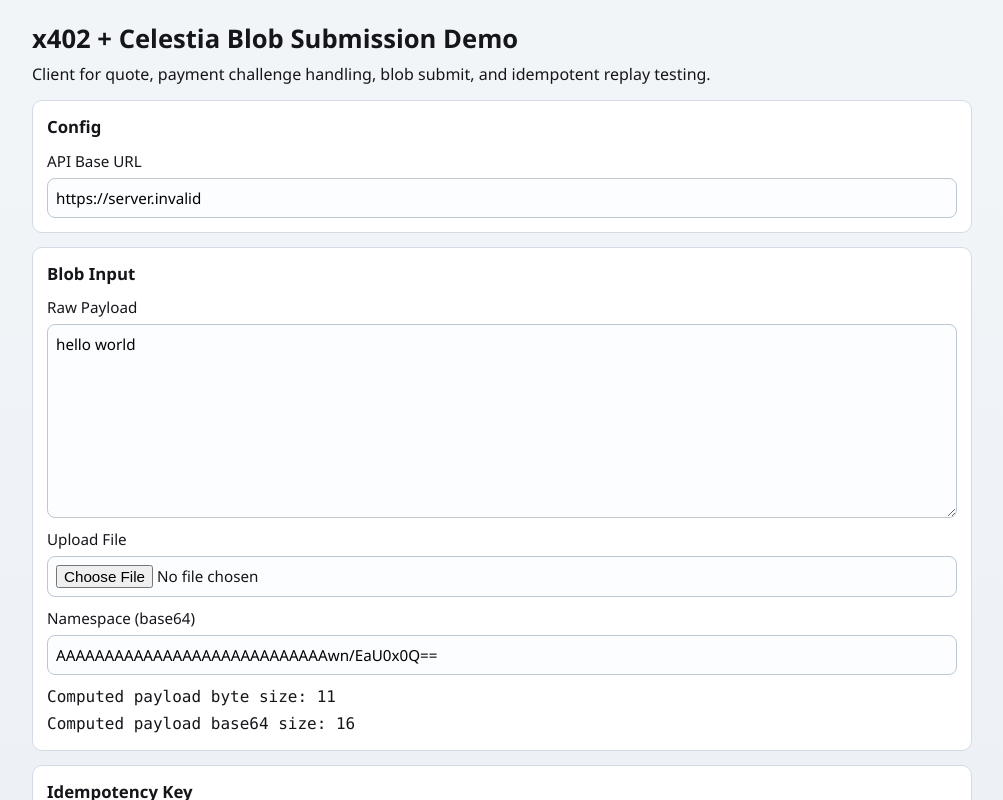
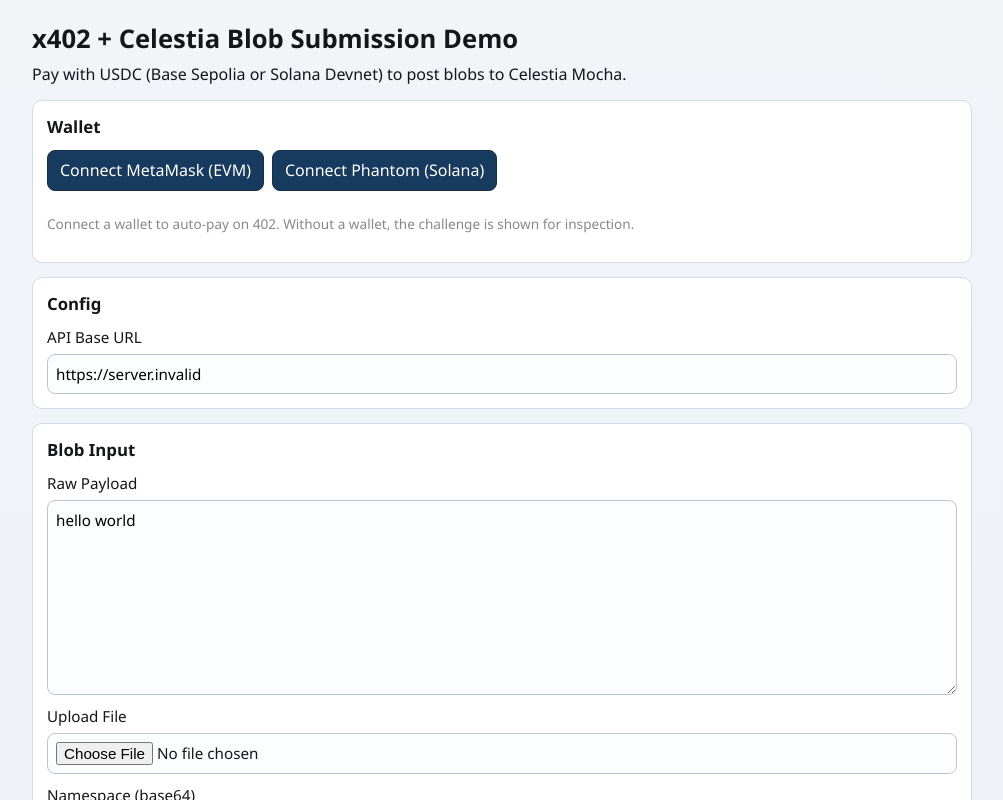
Before and after one commit to jcstein/x402, a React (Vite) app in the folder frontend/: page / in a window 1280 px wide. Shown: the top 800 px of the page, without its empty margins (138-1141 px from the left). Built offline with nearby package versions, Linux system fonts and the light colour scheme; no server answers.

Commit message:
feat: add MetaMask + Phantom wallet integration for x402 browser payments

```diff
--- a/frontend/src/App.tsx
+++ b/frontend/src/App.tsx
@@ -1,4 +1,32 @@
 import { ChangeEvent, useMemo, useState } from "react";
+import { x402Client, x402HTTPClient } from "@x402/core/client";
+import { ExactEvmScheme, toClientEvmSigner } from "@x402/evm";
+import { ExactSvmScheme, toClientSvmSigner } from "@x402/svm";
+import { address as solanaAddress } from "@solana/kit";
+
+// ─── Window type augmentations ───────────────────────────────────────────────
+
+declare global {
+  interface Window {
+    ethereum?: {
+      request: (args: { method: string; params?: unknown[] }) => Promise<unknown>;
+    };
+    phantom?: {
+      solana?: PhantomSolana;
+    };
+    solana?: PhantomSolana;
+  }
+}
+
+interface PhantomSolana {
+  publicKey: { toBase58: () => string };
+  isConnected: boolean;
+  connect: () => Promise<{ publicKey: { toBase58: () => string } }>;
+  disconnect: () => Promise<void>;
+  signTransaction: (tx: unknown) => Promise<unknown>;
+}
+
+// ─── Helpers ─────────────────────────────────────────────────────────────────
 
 const defaultApiBase = import.meta.env.VITE_API_BASE_URL || "http://127.0.0.1:4021";
 const defaultNamespace = "AAAAAAAAAAAAAAAAAAAAAAAAAAAAwn/EaU0x0Q==";
@@ -7,12 +35,10 @@ const encoder = new TextEncoder();
 function toBase64FromBytes(bytes: Uint8Array): string {
   let binary = "";
   const chunkSize = 0x8000;
-
   for (let i = 0; i < bytes.length; i += chunkSize) {
     const chunk = bytes.subarray(i, i + chunkSize);
     binary += String.fromCharCode(...chunk);
   }
-
   return btoa(binary);
 }
 
@@ -24,16 +50,14 @@ function generateIdempotencyKey(): string {
   if (typeof crypto !== "undefined" && typeof crypto.randomUUID === "function") {
     return crypto.randomUUID();
   }
-
-  const rand = Math.random().toString(16).slice(2);
-  return `idempo-${Date.now()}-${rand}`;
+  return `idempo-${Date.now()}-${Math.random().toString(16).slice(2)}`;
 }
 
-type ApiResult = {
-  status: number;
-  ok: boolean;
-  json: unknown;
-};
+function pretty(value: unknown): string {
+  return JSON.stringify(value, null, 2);
+}
+
+type ApiResult = { status: number; ok: boolean; json: unknown; headers: Headers };
 
 async function requestJson(
   url: string,
@@ -57,16 +81,62 @@ async function requestJson(
     parsed = { error: "Response was not JSON" };
   }
 
-  return {
-    status: response.status,
-    ok: response.ok,
-    json: parsed,
-  };
+  return { status: response.status, ok: response.ok, json: parsed, headers: response.headers };
 }
 
-function pretty(value: unknown): string {
-  return JSON.stringify(value, null, 2);
+// ─── Wallet signer builders ───────────────────────────────────────────────────
+
+function buildEvmSigner(addr: string) {
+  return toClientEvmSigner({
+    address: addr as `0x${string}`,
+    signTypedData: ({
+      domain,
+      types,
+      primaryType,
+      message,
+    }: {
+      domain: Record<string, unknown>;
+      types: Record<string, unknown>;
+      primaryType: string;
+      message: Record<string, unknown>;
+    }) =>
+      window.ethereum!.request({
+        method: "eth_signTypedData_v4",
+        params: [addr, JSON.stringify({ domain, types, primaryType, message })],
+      }) as Promise<`0x${string}`>,
+  });
 }
+
+async function buildSvmSigner(phantom: PhantomSolana, pubkeyBase58: string) {
+  // Lazy-import @solana/web3.js for VersionedTransaction bridging
+  const { VersionedTransaction, VersionedMessage } = await import("@solana/web3.js");
+
+  const kitSigner = {
+    address: solanaAddress(pubkeyBase58),
+    // eslint-disable-next-line @typescript-eslint/no-explicit-any
+    signTransactions: async (transactions: readonly any[]) => {
+      return Promise.all(
+        transactions.map(async (tx) => {
+          const message = VersionedMessage.deserialize(new Uint8Array(tx.messageBytes));
+          const versionedTx = new VersionedTransaction(message);
+          const signed = (await phantom.signTransaction(versionedTx)) as {
+            signatures: Uint8Array[];
+          };
+          // Find our slot in the static account keys
+          const keys = message.staticAccountKeys.map((k) => k.toBase58());
+          const ourIdx = keys.indexOf(pubkeyBase58);
+          const sig = ourIdx >= 0 ? signed.signatures[ourIdx] : signed.signatures[0];
+          return { [pubkeyBase58]: sig } as Record<string, Uint8Array>;
+        }),
+      );
+    },
+  };
+
+  // eslint-disable-next-line @typescript-eslint/no-explicit-any
+  return toClientSvmSigner(kitSigner as unknown as Parameters<typeof toClientSvmSigner>[0]);
+}
+
+// ─── Component ───────────────────────────────────────────────────────────────
 
 export default function App() {
   const [apiBaseUrl, setApiBaseUrl] = useState(defaultApiBase);
@@ -74,6 +144,11 @@ export default function App() {
   const [namespace, setNamespace] = useState(defaultNamespace);
   const [idempotencyKey, setIdempotencyKey] = useState(() => generateIdempotencyKey());
 
+  // Wallet
+  const [evmAddress, setEvmAddress] = useState<string | null>(null);
+  const [svmAddress, setSvmAddress] = useState<string | null>(null);
+
+  // Results
   const [quoteResponse, setQuoteResponse] = useState<unknown>(null);
   const [submitResponse, setSubmitResponse] = useState<unknown>(null);
   const [submitStatus, setSubmitStatus] = useState<number | null>(null);
@@ -81,49 +156,20 @@ export default function App() {
   const [posterInfo, setPosterInfo] = useState<unknown>(null);
   const [errorMessage, setErrorMessage] = useState<string>("");
   const [loadingKey, setLoadingKey] = useState<string>("");
+  const [paymentStatus, setPaymentStatus] = useState<string>("");
 
   const dataBase64 = useMemo(() => toBase64FromText(rawPayload), [rawPayload]);
   const payloadBytes = useMemo(() => encoder.encode(rawPayload).byteLength, [rawPayload]);
-
   const blobBody = useMemo(() => ({ data: dataBase64, namespace }), [dataBase64, namespace]);
 
-  const paymentChallenge = useMemo(() => {
-    if (submitStatus !== 402 || !submitResponse || typeof submitResponse !== "object") {
-      return null;
-    }
-
-    const json = submitResponse as Record<string, unknown>;
-
-    const options =
-      (json.accepts as Array<Record<string, unknown>> | undefined) ||
-      (json.acceptedOptions as Array<Record<string, unknown>> | undefined) ||
-      [];
-
-    const first = options[0] || {};
-
-    return {
-      amount: first.maxAmountRequired || first.amount || "unknown",
-      currency: first.asset || first.currency || "unknown",
-      network: first.network || "unknown",
-      scheme: first.scheme || "unknown",
-      raw: json,
-    };
-  }, [submitResponse, submitStatus]);
-
   const txHash = useMemo(() => {
-    if (!submitResponse || typeof submitResponse !== "object") {
-      return "";
-    }
-
+    if (!submitResponse || typeof submitResponse !== "object") return "";
     const maybe = (submitResponse as Record<string, unknown>).txHash;
     return typeof maybe === "string" ? maybe : "";
   }, [submitResponse]);
 
   const explorerLinks = useMemo(() => {
-    if (!txHash || submitStatus !== 200) {
-      return null;
-    }
-
+    if (!txHash || submitStatus !== 200) return null;
     return {
       celestia: `https://mocha.celenium.io/tx/${txHash}`,
       solana: `https://explorer.solana.com/tx/${txHash}?cluster=devnet`,
@@ -131,9 +177,12 @@ export default function App() {
     };
   }, [submitStatus, txHash]);
 
+  const isBusy = (key: string) => loadingKey === key;
+
   async function runAction(actionKey: string, fn: () => Promise<void>) {
     setLoadingKey(actionKey);
     setErrorMessage("");
+    setPaymentStatus("");
     try {
       await fn();
     } catch (error) {
@@ -143,17 +192,36 @@ export default function App() {
     }
   }
 
+  // ── Wallet connections ──────────────────────────────────────────────────────
+
+  async function connectMetaMask() {
+    await runAction("connect-evm", async () => {
+      if (!window.ethereum) throw new Error("MetaMask not found");
+      const accounts = (await window.ethereum.request({ method: "eth_requestAccounts" })) as string[];
+      setEvmAddress(accounts[0]);
+    });
+  }
+
+  async function connectPhantom() {
+    await runAction("connect-svm", async () => {
+      const phantom = window.phantom?.solana ?? window.solana;
+      if (!phantom) throw new Error("Phantom wallet not found");
+      const { publicKey } = await phantom.connect();
+      setSvmAddress(publicKey.toBase58());
+    });
+  }
+
+  // ── File upload ─────────────────────────────────────────────────────────────
+
   async function onFileUpload(event: ChangeEvent<HTMLInputElement>) {
     const file = event.target.files?.[0];
-    if (!file) {
-      return;
-    }
-
+    if (!file) return;
     await runAction("file-upload", async () => {
-      const text = await file.text();
-      setRawPayload(text);
+      setRawPayload(await file.text());
     });
   }
+
+  // ── Quote ───────────────────────────────────────────────────────────────────
 
   async function getQuote() {
     await runAction("quote", async () => {
@@ -164,16 +232,67 @@ export default function App() {
     });
   }
 
+  // ── Submit + auto-pay ───────────────────────────────────────────────────────
+
   async function submitBlob() {
     await runAction("submit", async () => {
-      const result = await requestJson(`${apiBaseUrl}/v1/blobs`, "POST", blobBody, {
-        "idempotency-key": idempotencyKey,
-      });
+      const reqHeaders: Record<string, string> = { "idempotency-key": idempotencyKey };
+      const result = await requestJson(`${apiBaseUrl}/v1/blobs`, "POST", blobBody, reqHeaders);
 
       setSubmitStatus(result.status);
       setSubmitResponse(result.json);
+
+      // No wallet → just show the challenge
+      if (result.status !== 402 || (!evmAddress && !svmAddress)) return;
+
+      // ── Build x402 HTTP client ──
+      const paymentClient = new x402Client();
+
+      if (evmAddress) {
+        const signer = buildEvmSigner(evmAddress);
+        paymentClient.register("eip155:*", new ExactEvmScheme(signer));
+      }
+
+      if (svmAddress) {
+        const phantom = window.phantom?.solana ?? window.solana;
+        if (phantom) {
+          const svmSigner = await buildSvmSigner(phantom, svmAddress);
+          paymentClient.register("solana:*", new ExactSvmScheme(svmSigner));
+        }
+      }
+
+      const httpClient = new x402HTTPClient(paymentClient);
+
+      // Parse payment requirements from the 402 response
+      const paymentRequired = httpClient.getPaymentRequiredResponse(
+        (name) => result.headers.get(name),
+        result.json,
+      );
+
+      setPaymentStatus("🔏 Signing payment — approve in your wallet...");
+
+      const paymentPayload = await httpClient.createPaymentPayload(paymentRequired);
+      const paymentHeaders = httpClient.encodePaymentSignatureHeader(paymentPayload);
+
+      setPaymentStatus("📡 Submitting paid request...");
+
+      const paidResult = await requestJson(`${apiBaseUrl}/v1/blobs`, "POST", blobBody, {
+        ...reqHeaders,
+        ...paymentHeaders,
+      });
+
+      setSubmitStatus(paidResult.status);
+      setSubmitResponse(paidResult.json);
+
+      if (paidResult.ok) {
+        setPaymentStatus("✅ Payment successful!");
+      } else {
+        setPaymentStatus(`❌ Payment failed (${paidResult.status})`);
+      }
     });
   }
+
+  // ── Helpers ─────────────────────────────────────────────────────────────────
 
   async function loadNetworkInfo() {
     await runAction("network", async () => {
@@ -189,34 +308,62 @@ export default function App() {
     });
   }
 
-  const isBusy = (key: string) => loadingKey === key;
+  // ── Render ──────────────────────────────────────────────────────────────────
 
   return (
     <div className="page">
       <header>
         <h1>x402 + Celestia Blob Submission Demo</h1>
-        <p>Client for quote, payment challenge handling, blob submit, and idempotent replay testing.</p>
+        <p>Pay with USDC (Base Sepolia or Solana Devnet) to post blobs to Celestia Mocha.</p>
       </header>
 
+      {/* ── Wallet ── */}
+      <section className="panel">
+        <h2>Wallet</h2>
+        <div className="row">
+          <button type="button" onClick={connectMetaMask} disabled={isBusy("connect-evm")}>
+            {evmAddress
+              ? `✅ MetaMask: ${evmAddress.slice(0, 6)}…${evmAddress.slice(-4)}`
+              : isBusy("connect-evm")
+                ? "Connecting…"
+                : "Connect MetaMask (EVM)"}
+          </button>
+          <button type="button" onClick={connectPhantom} disabled={isBusy("connect-svm")}>
+            {svmAddress
+              ? `✅ Phantom: ${svmAddress.slice(0, 6)}…${svmAddress.slice(-4)}`
+              : isBusy("connect-svm")
+                ? "Connecting…"
+                : "Connect Phantom (Solana)"}
+          </button>
+        </div>
+        {!evmAddress && !svmAddress && (
+          <p style={{ color: "#888", fontSize: "0.85em" }}>
+            Connect a wallet to auto-pay on 402. Without a wallet, the challenge is shown for inspection.
+          </p>
+        )}
+      </section>
+
+      {/* ── Config ── */}
       <section className="panel">
         <h2>Config</h2>
         <label>
           API Base URL
           <input
             value={apiBaseUrl}
-            onChange={(event) => setApiBaseUrl(event.target.value)}
+            onChange={(e) => setApiBaseUrl(e.target.value)}
             placeholder="http://127.0.0.1:4021"
           />
         </label>
       </section>
 
+      {/* ── Blob Input ── */}
       <section className="panel">
         <h2>Blob Input</h2>
         <label>
           Raw Payload
           <textarea
             value={rawPayload}
-            onChange={(event) => setRawPayload(event.target.value)}
+            onChange={(e) => setRawPayload(e.target.value)}
             rows={8}
             placeholder="Type text payload"
           />
@@ -227,74 +374,84 @@ export default function App() {
         </label>
         <label>
           Namespace (base64)
-          <input value={namespace} onChange={(event) => setNamespace(event.target.value)} />
+          <input value={namespace} onChange={(e) => setNamespace(e.target.value)} />
         </label>
         <div className="metrics">
-          <div>Computed payload byte size: {payloadBytes}</div>
-          <div>Computed payload base64 size: {dataBase64.length}</div>
+          <div>Payload bytes: {payloadBytes}</div>
+          <div>Base64 size: {dataBase64.length}</div>
         </div>
       </section>
 
+      {/* ── Idempotency Key ── */}
       <section className="panel">
         <h2>Idempotency Key</h2>
         <label>
           Key
-          <input value={idempotencyKey} onChange={(event) => setIdempotencyKey(event.target.value)} />
+          <input
+            value={idempotencyKey}
+            onChange={(e) => setIdempotencyKey(e.target.value)}
+          />
         </label>
         <button type="button" onClick={() => setIdempotencyKey(generateIdempotencyKey())}>
           Regenerate
         </button>
       </section>
 
+      {/* ── Quote ── */}
       <section className="panel">
         <h2>Quote</h2>
         <button type="button" onClick={getQuote} disabled={isBusy("quote")}>
-          {isBusy("quote") ? "Loading..." : "Get Quote"}
+          {isBusy("quote") ? "Loading…" : "Get Quote"}
         </button>
         <pre>{quoteResponse ? pretty(quoteResponse) : "No quote fetched yet."}</pre>
       </section>
 
+      {/* ── Submit ── */}
       <section className="panel">
         <h2>Submit Blob</h2>
         <div className="row">
           <button type="button" onClick={submitBlob} disabled={isBusy("submit")}>
-            {isBusy("submit") ? "Submitting..." : "Submit Blob"}
+            {isBusy("submit") ? "Submitting…" : "Submit Blob"}
           </button>
           <button type="button" onClick={submitBlob} disabled={isBusy("submit")}>
             Re-submit (same key)
           </button>
         </div>
 
-        {submitStatus === 402 && paymentChallenge ? (
+        {paymentStatus && (
+          <div style={{ marginTop: "0.5rem", fontWeight: 500 }}>{paymentStatus}</div>
+        )}
+
+        {submitStatus === 402 && !evmAddress && !svmAddress && (
           <div className="challenge">
             <h3>Payment Challenge (402)</h3>
-            <div>Amount: {String(paymentChallenge.amount)}</div>
-            <div>Currency: {String(paymentChallenge.currency)}</div>
-            <div>Network: {String(paymentChallenge.network)}</div>
-            <div>Scheme: {String(paymentChallenge.scheme)}</div>
+            <p>Connect MetaMask or Phantom above to auto-pay.</p>
           </div>
-        ) : null}
+        )}
 
         <pre>{submitResponse ? pretty(submitResponse) : "No submission response yet."}</pre>
       </section>
 
+      {/* ── Network Info ── */}
       <section className="panel">
         <h2>Network Info</h2>
         <button type="button" onClick={loadNetworkInfo} disabled={isBusy("network")}>
-          {isBusy("network") ? "Loading..." : "Load Network Info"}
+          {isBusy("network") ? "Loading…" : "Load Network Info"}
         </button>
         <pre>{networkInfo ? pretty(networkInfo) : "No network info loaded."}</pre>
       </section>
 
+      {/* ── Poster Status ── */}
       <section className="panel">
         <h2>Poster Status</h2>
         <button type="button" onClick={loadPosterStatus} disabled={isBusy("poster")}>
-          {isBusy("poster") ? "Loading..." : "Load Poster Status"}
+          {isBusy("poster") ? "Loading…" : "Load Poster Status"}
         </button>
         <pre>{posterInfo ? pretty(posterInfo) : "No poster status loaded."}</pre>
       </section>
 
-      {explorerLinks ? (
+      {/* ── Explorer Links ── */}
+      {explorerLinks && (
         <section className="panel">
           <h2>Explorer Links</h2>
           <ul>
@@ -315,14 +472,15 @@ export default function App() {
             </li>
           </ul>
         </section>
-      ) : null}
+      )}
 
-      {errorMessage ? (
+      {/* ── Error ── */}
+      {errorMessage && (
         <section className="panel error">
           <h2>Error</h2>
           <pre>{errorMessage}</pre>
         </section>
-      ) : null}
+      )}
     </div>
   );
 }
```
Also changed, not shown: frontend/package.json (+7 -1 lines), 1 other file (tests, documents, lock files or other folders).
